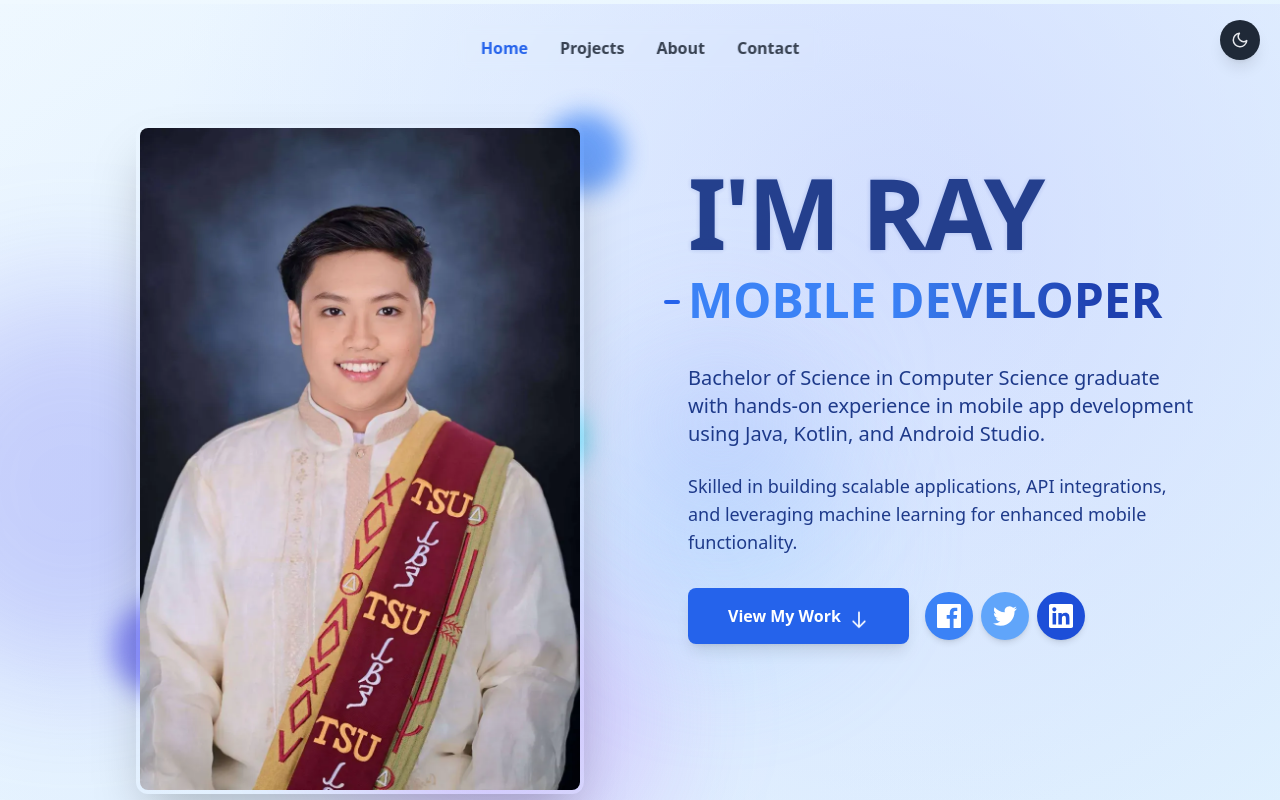
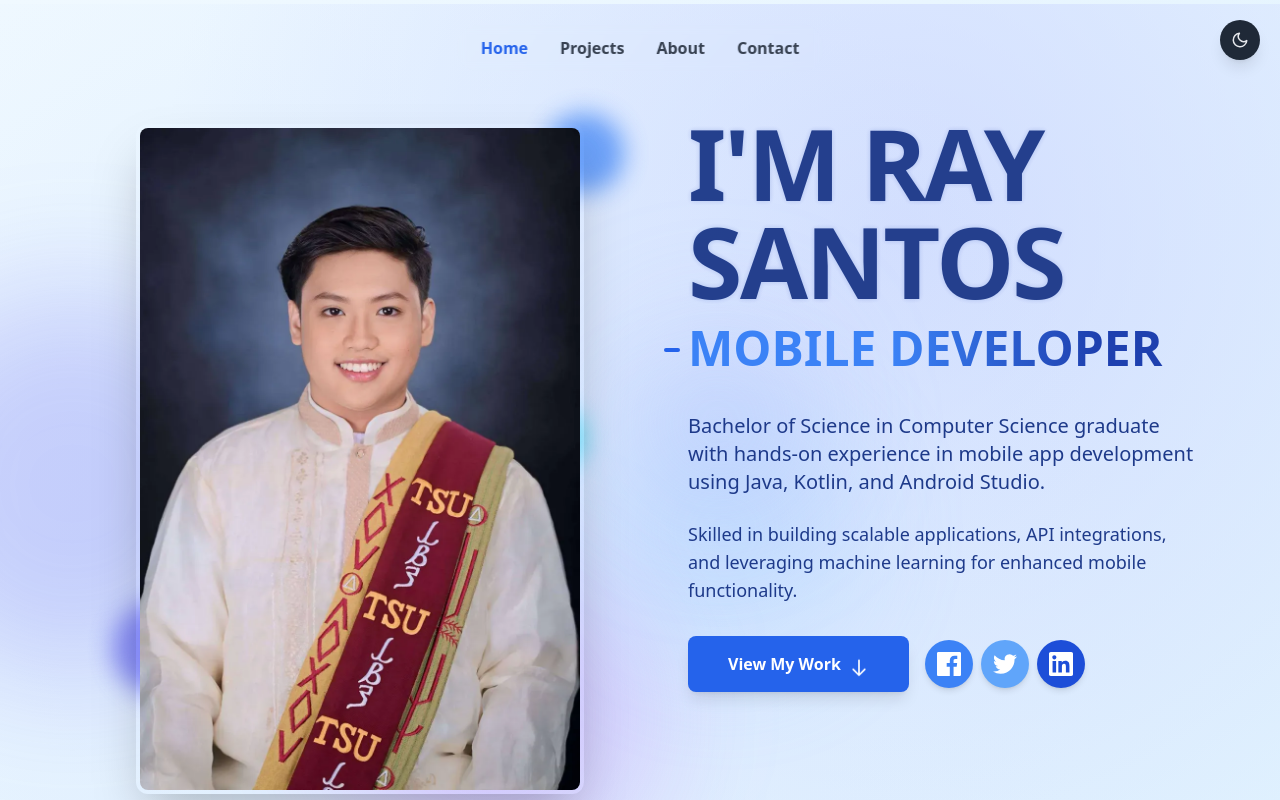
Before and after one commit to Raysantos22/Portfolio, a React (Vite) app: page / in a window 1280 px wide. Shown: the top 800 px of the page. Built offline with nearby package versions, Linux system fonts and the light colour scheme.

Commit message:
portoflio sample push2

```diff
--- a/src/Pages/Home/index.jsx
+++ b/src/Pages/Home/index.jsx
@@ -1085,7 +1085,7 @@ const ProjectModal = ({ project, isOpen, onClose, darkMode }) => {
                     <div className="headings-container relative">
                       {/* Main name with enhanced breathing effect */}
                       <h1 className={`text-6xl sm:text-7xl md:text-8xl font-extrabold mb-4 block breathing-title tracking-tight ${darkMode ? 'text-white' : 'text-blue-900'}`} style={{ textShadow: darkMode ? '0 0 15px rgba(147, 197, 253, 0.5)' : '0 0 5px rgba(30, 64, 175, 0.2)' }}>
-                        I'M RAY
+                        I'M RAY SANTOS
                       </h1>
 
                       {/* MOBILEDEVELOPER as one word with enhanced shimmer effect */}
```
